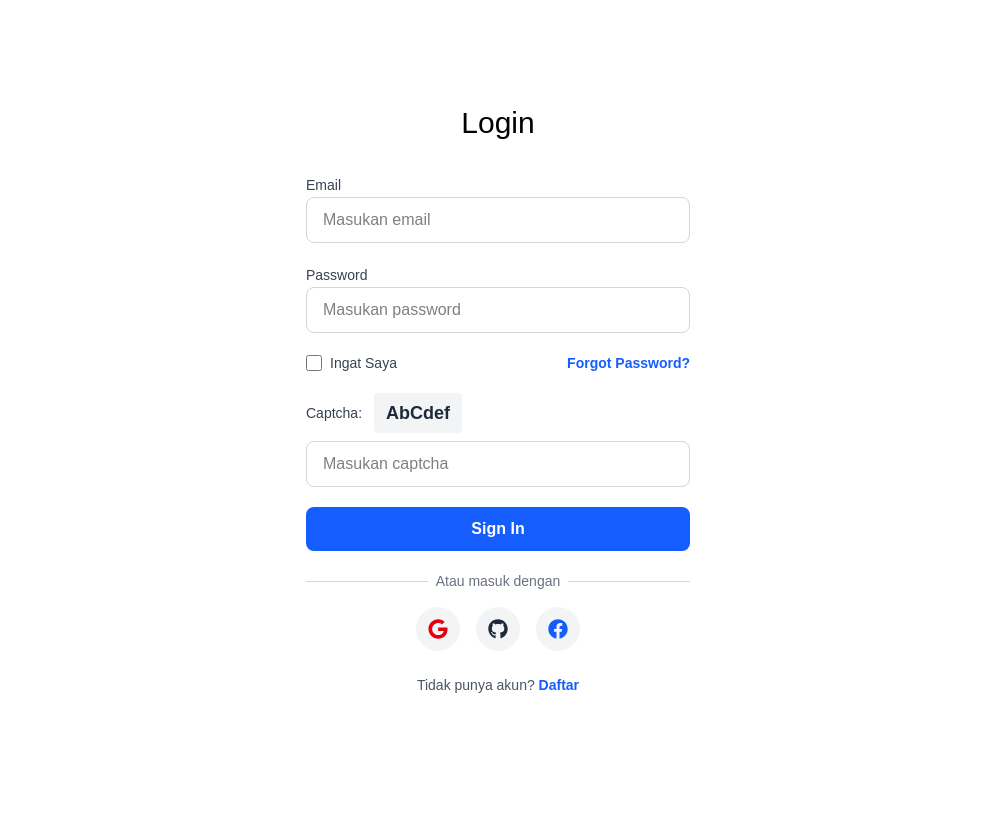
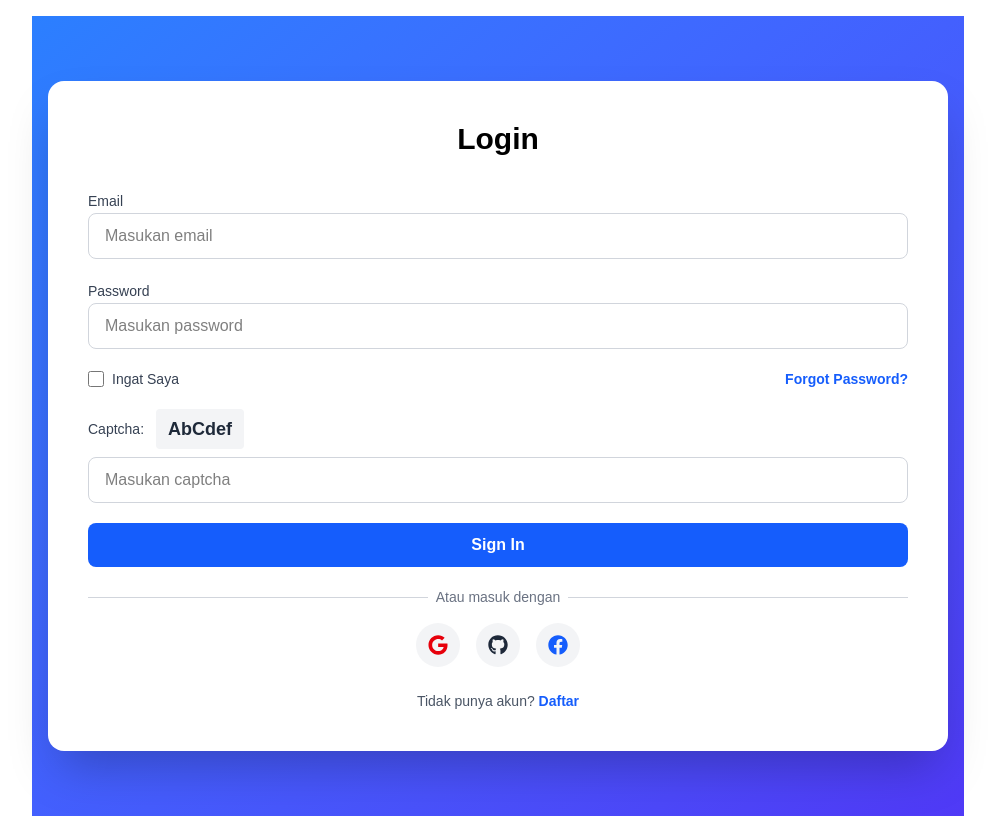
Before and after one commit to mithagresiaharahap241713057-droid/react-hooks-y-xxxx, a Next.js app: page /auth/login in a window 1280 px wide. Shown: the whole page, without its empty margins (142-1137 px from the left). Before the commit the page ends 800 px from the top, so only its background shows below. Built offline with nearby package versions, Linux system fonts and the light colour scheme.

Commit message:
Update AuthFromWrapper.tsx

```diff
--- a/src/components/AuthFromWrapper.tsx
+++ b/src/components/AuthFromWrapper.tsx
@@ -1,16 +1,25 @@
 import React, { ReactNode } from 'react';
+
 interface AuthFormWrapperProps {
     title: string;
     children: ReactNode;
 }
-const AuthFromWrapper = ({ title, children }: AuthFormWrapperProps)=> {
+
+const AuthFromWrapper = ({ title, children }: AuthFormWrapperProps) => {
     return (
-        <div className="w-full max-w-md bg-white rounded-xl shadowlg p-8">
-            <h2 className="text-3xl font-cold text-center mb-8 textprimary">
-                {title}
-            </h2>
-            {children}
+        // TAMBAHKAN DIV INI SEBAGAI PEMBUNGKUS LUAR
+        <div className="min-h-screen flex items-center justify-center bg-gradient-to-br from-blue-500 to-indigo-600 p-4">
+
+            {/* Kotak Putih Form kamu */}
+            <div className="w-full md:w-[700px] lg:w-[900px] bg-white rounded-2xl shadow-2xl p-10">
+                <h2 className="text-3xl font-bold text-center mb-8 text-primary">
+                    {title}
+                </h2>
+                {children}
+            </div>
+
         </div>
     );
 };
+
 export default AuthFromWrapper;
```
